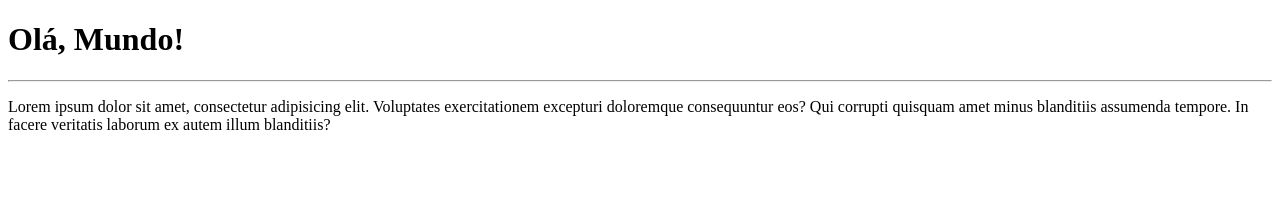
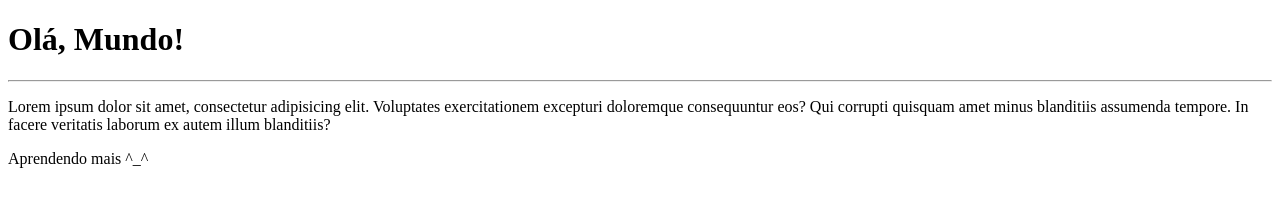
Before and after one commit to Geana-Almeida/Ola-Mundo, a plain HTML site: page site-exemplo/index.html in a window 1280 px wide. Drawn offline with Linux system fonts and the light colour scheme.

Commit message:
Adicionei um paragrafo

```diff
--- a/site-exemplo/index.html
+++ b/site-exemplo/index.html
@@ -10,5 +10,8 @@
     <h1>Olá, Mundo!</h1>
     <hr>
     <p>Lorem ipsum dolor sit amet, consectetur adipisicing elit. Voluptates exercitationem excepturi doloremque consequuntur eos? Qui corrupti quisquam amet minus blanditiis assumenda tempore. In facere veritatis laborum ex autem illum blanditiis?</p>
+    <p>
+        Aprendendo mais ^_^
+    </p>
 </body>
 </html>
```
